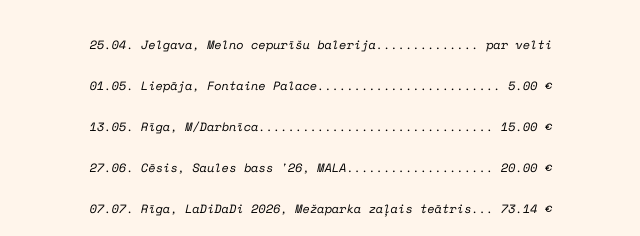
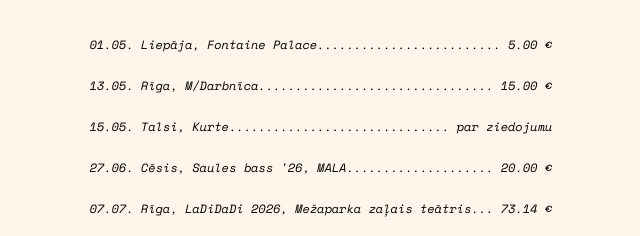
Before and after one commit to ezissoniks/kocanam, a plain HTML site: page index.html in a window 1280 px wide. Shown: the part 318-554 px from the top of the page, without its empty margins (319-959 px from the left). Drawn offline with nearby package versions, Linux system fonts and the light colour scheme.

Commit message:
concert update

```diff
--- a/index.html
+++ b/index.html
@@ -13,9 +13,9 @@
 <body class="loaded">
     <div id="list">
         <img id="list-logo" src="textures/wall-art-title.webp" alt="Kocans logo" draggable="false">
-        <a class="list-line" data-alt="25.04. Jelgava.......... Balerija">25.04. Jelgava, Melno cepurīšu balerija.............. par velti</a>
         <a class="list-line" href="https://ticketshop.lv/lv/events/107137" data-alt="01.05. Liepāja... Fontaine Palace">01.05. Liepāja, Fontaine Palace......................... 5.00 €</a>
         <a class="list-line" href="https://fienta.com/lv/kocana-tehnikums-mikelis-kocans-quintet" data-alt="13.05. Rīga........... M/Darbnīca">13.05. Rīga, M/Darbnīca................................ 15.00 €</a>
+        <a class="list-line" data-alt="15.05. Talsi............... Kurte">15.05. Talsi, Kurte.............................. par ziedojumu</a>
         <a class="list-line" href="https://www.bilesuparadize.lv/lv/event/162151" data-alt="27.06. Cēsis..... Saules bass '26">27.06. Cēsis, Saules bass '26, MALA.................... 20.00 €</a>
         <a class="list-line" href="https://store.bilesuserviss.lv/public/lv/event/488589" data-alt="07.07. Rīga........ LaDiDaDi 2026">07.07. Rīga, LaDiDaDi 2026, Mežaparka zaļais teātris... 73.14 €</a>
         <div id="social-links">
```
